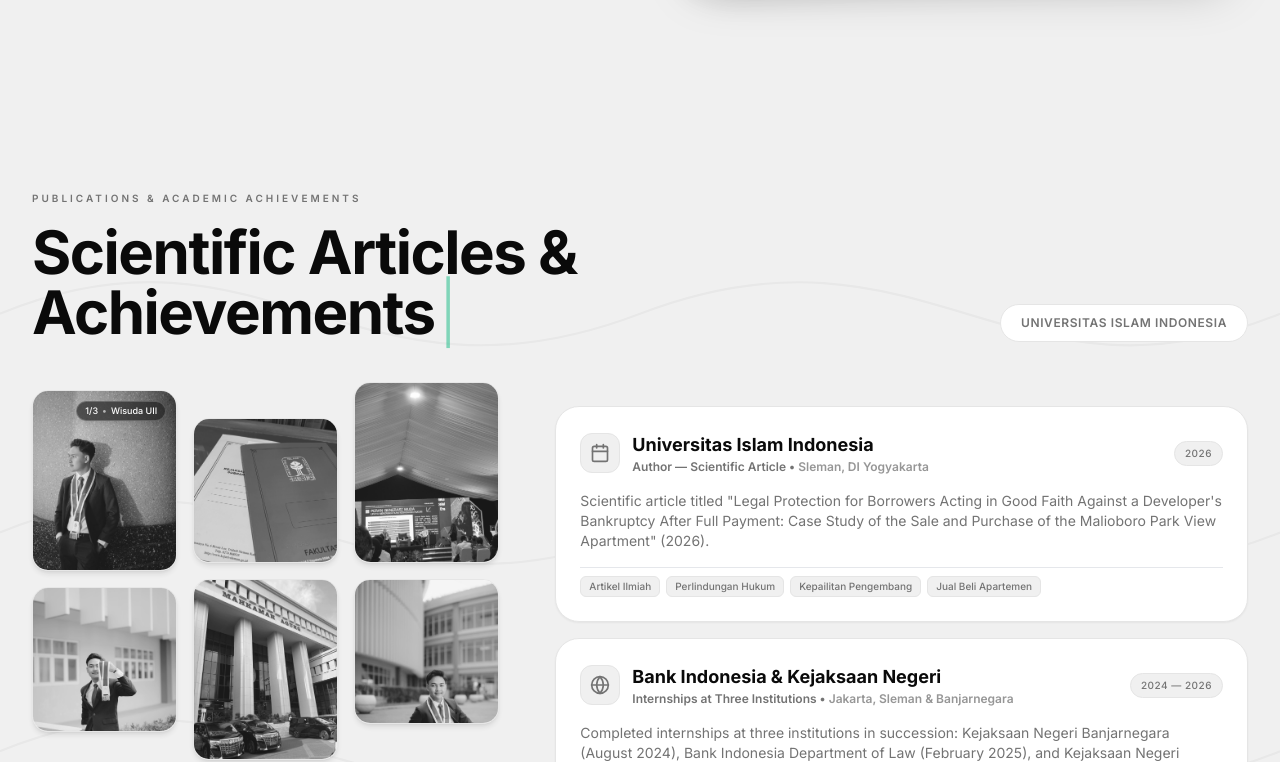
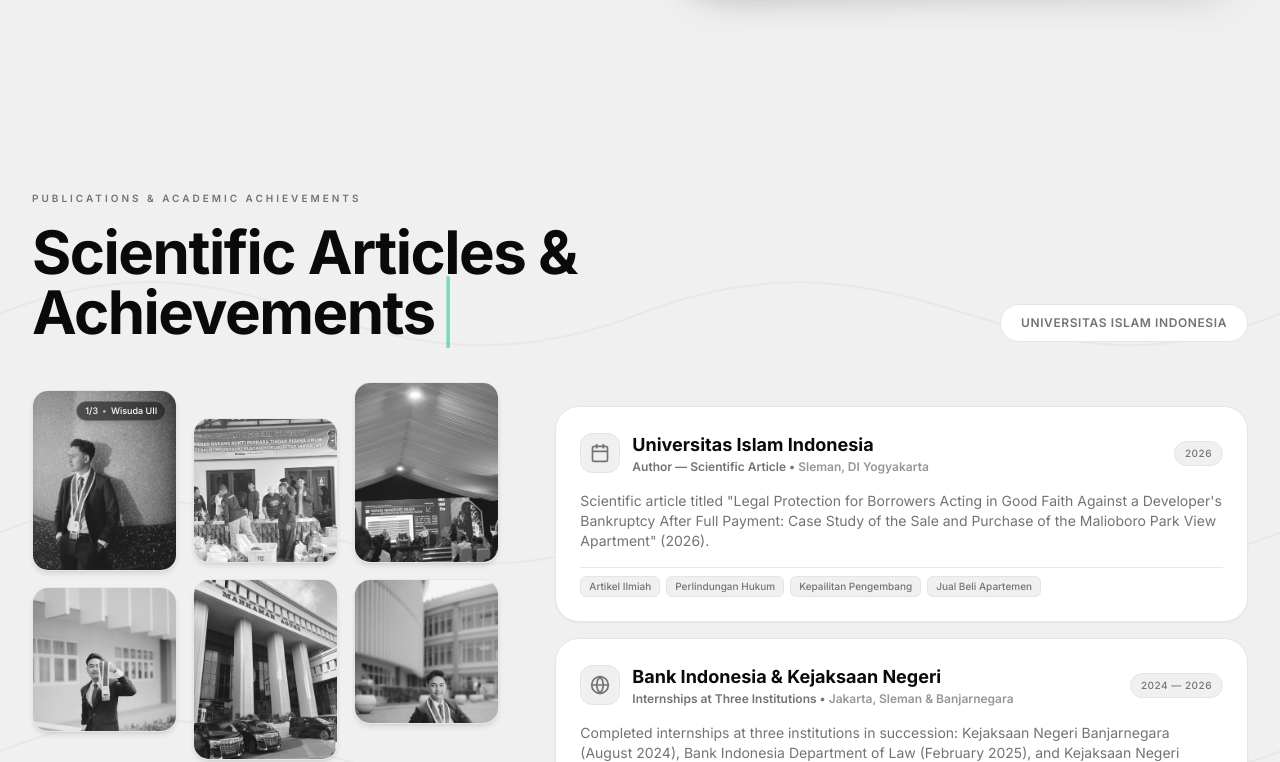
Before and after one commit to jevvis/farel-portfolio, a Next.js app: page / in a window 1280 px wide. Shown: the part 5135-5897 px from the top of the page. Built offline with nearby package versions, Linux system fonts and the light colour scheme.

Commit message:
Remove folder/berkas photo from Kejaksaan Negeri Sleman gallery

```diff
--- a/components/Sections.tsx
+++ b/components/Sections.tsx
@@ -1491,7 +1491,7 @@
                 title="Magang Kejari Sleman"
               >
                 <img
-                  src="/projects/sleman-berkas.jpg"
+                  src="/projects/sleman-sidang.jpg"
                   alt="Magang Kejari Sleman"
                   className={`w-full h-full object-cover transition-all duration-500 ${getPhotoImageClass([2])}`}
                 />
--- a/components/WorkGallery.tsx
+++ b/components/WorkGallery.tsx
@@ -154,7 +154,7 @@
       subtitle: t('work.1.sub'),
       description: t('work.1.desc'),
       tags: ['Penelaahan Berkas Perkara', 'Administrasi Perkara', 'Surat Dakwaan & Tuntutan', 'Keadilan Restoratif', 'Pasal 55 Ayat (1) KUHP', 'Tipidnum, Datun & Tipidsus', 'Forum Konsultasi Publik'],
-      images: ['/projects/sleman-group.jpg', '/projects/sleman-berkas.jpg', '/projects/sleman-borgol.jpg', '/projects/sleman-sidang.jpg'],
+      images: ['/projects/sleman-group.jpg', '/projects/sleman-borgol.jpg', '/projects/sleman-sidang.jpg'],
       align: 'right' as const,
     },
     {
```
